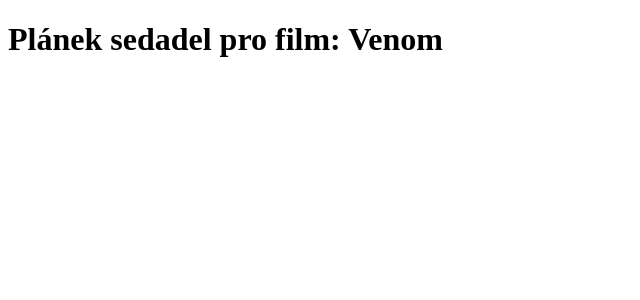
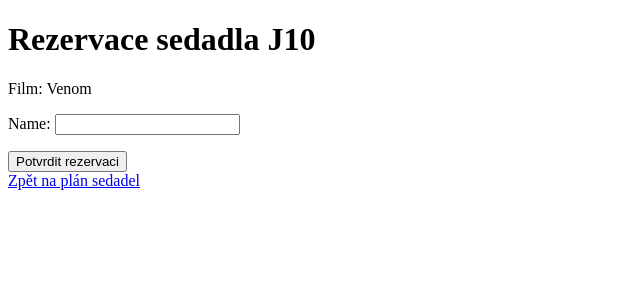
Before and after one commit to TyWieszJak/kino_aplikace, a Django app: page /movie/1/seats/4/reserve/ in a window 1280 px wide. Shown: the top 300 px of the page, without its empty margins (0-640 px from the left). Run offline with Django 5.2, Linux system fonts and the light colour scheme; data comes from the database, SQL or seed files in the repository; both versions use the stored data as it was after the commit.

Commit message:
new seat plan and reservation.

```diff
--- a/kino_aplikace/rezervace/apps.py
+++ b/kino_aplikace/rezervace/apps.py
@@ -4,6 +4,3 @@
 class RezervaceConfig(AppConfig):
     default_auto_field = 'django.db.models.BigAutoField'
     name = 'rezervace'
-
-    def ready(self):
-        import rezervace.signals
--- a/kino_aplikace/rezervace/forms.py
+++ b/kino_aplikace/rezervace/forms.py
@@ -3,7 +3,7 @@
 
 
 class ReservationForm(forms.ModelForm):
-    seat = forms.ModelChoiceField(queryset=Seat.objects.filter(is_reserved=False), empty_label="Vyberte místo", widget=forms.Select())
+
     class Meta:
         model = Reservation
         fields = ['name' ]#'movie', 'seat', 'number_of_seats'
--- a/kino_aplikace/rezervace/static/css/seat_plan.css
+++ b/kino_aplikace/rezervace/static/css/seat_plan.css
@@ -1,62 +1,103 @@
-/* Tabulka plánu sedadel */
-.seating-plan {
-    display: table;
-    margin: 0 auto;
+
+
+ body {
+            font-family: Arial, sans-serif;
+            margin: 0;
+            padding: 0;
+            background-color: #f4f4f4;
         }
 
-/* Styl pro sedadla */
-.seating-plan .seat {
+        header {
+            background-color: #333;
+            color: white;
+            text-align: center;
+            padding: 10px;
+        }
+
+        h1, h2, h3 {
+            color: #333;
+        }
+
+        /* Styly pro plánek sedadel */
+        table {
+            margin: 20px auto;
+            border-collapse: collapse;
+            width: 80%;
+        }
+
+        table td {
             width: 30px;
             height: 30px;
-    border: 1px solid #ccc;
-
-    justify-content: center;
-    align-items: center;
-    cursor: pointer; /* Přidáme kurzor jako ukazatel pro interaktivní sedadla */
-}
-
-/* Styl pro dostupná sedadla */
-.seating-plan .seat.available button {
-    width: 100%;
-    height: 100%;
-    background-color: #4CAF50; /* Zelená */
-    color: white;
-    border: none;
+            text-align: center;
+            border: 1px solid #ddd;
             font-size: 14px;
             cursor: pointer;
         }
 
-/* Styl pro rezervovaná sedadla */
-.seating-plan .seat.reserved {
-    background-color: #f44336; /* Červená */
-    color: white;
-    display: flex;
-    justify-content: center;
-    align-items: center;
+        table td.available {
+            background-color: #90ee90;
         }
 
-/* Tlačítka pro rezervaci */
-button {
-    width: 100%;
-    height: 100%;
-    border: none;
-    background-color: #4CAF50; /* Zelená */
+        table td.reserved {
+            background-color: #ff6347;
             color: white;
-    font-size: 12px;
-    cursor: pointer;
+            cursor: not-allowed;
         }
 
-button:focus {
-    outline: none; /* Odstraní okraje při zaměření na tlačítko */
+        table td a {
+            text-decoration: none;
+            color: black;
         }
 
-/* Pro sedadla, která nejsou dostupná */
-.seating-plan .seat.unavailable {
-    background-color: #e0e0e0; /* Světle šedá pro nedostupná sedadla */
-    color: #aaa; /* Světle šedý text */
+        table td a:hover {
+            text-decoration: underline;
         }
 
-.seat button {
-    pointer-events: auto; /* Umožní klikání na tlačítka */
-    cursor: pointer; /* Ukáže ručičku při najetí na tlačítko */
+        /* Styly pro formulář */
+        form {
+            background-color: white;
+            padding: 20px;
+            margin: 20px auto;
+            border-radius: 8px;
+            width: 50%;
+            box-shadow: 0 2px 10px rgba(0, 0, 0, 0.1);
         }
+
+        form input[type="text"], form input[type="number"] {
+            width: 100%;
+            padding: 10px;
+            margin: 10px 0;
+            border: 1px solid #ddd;
+            border-radius: 4px;
+        }
+
+        form button {
+            background-color: #4CAF50;
+            color: white;
+            padding: 10px 20px;
+            border: none;
+            border-radius: 4px;
+            cursor: pointer;
+            font-size: 16px;
+        }
+
+        form button:hover {
+            background-color: #45a049;
+        }
+
+        /* Chyby ve formuláři */
+        p.error {
+            color: red;
+            font-weight: bold;
+        }
+
+        /* Odkaz na návrat na plán sedadel */
+        a {
+            text-decoration: none;
+            color: #333;
+            font-size: 16px;
+        }
+
+        a:hover {
+            text-decoration: underline;
+        }
--- a/kino_aplikace/rezervace/templates/reservation/movie_seats.html
+++ b/kino_aplikace/rezervace/templates/reservation/movie_seats.html
@@ -1,43 +1,43 @@
+
 <!DOCTYPE html>
-<html lang="en">
+<html lang="cs">
 <head>
     {% load static %}
     <meta charset="UTF-8">
-    <meta name="viewport" content="width=device-width, initial-scale=1.0">
-    <title>Plánek sedadel pro film: {{ movie.title }}</title>
+    <title>Rezervace sedadla</title>
     <link rel="stylesheet" href="{% static 'css/seat_plan.css' %}">
 </head>
 <body>
-    {% load seating_tags %}
+    <h1>Rezervace sedadla {{ seat.row }}{{ seat.seat_column }}</h1>
+    <p>Film: {{ movie.title }}</p>
 
-    <h1>Plánek sedadel pro film: {{ movie.title }}</h1>
-    <pre>{{ seat_map|safe }}</pre> <!-- Přidáno pro debug -->
-    <table class="seating-plan">
-    {% for row in rows %}
+    <h2>Plánek sedadel</h2>
+    <table>
+
+        {% for row_seats in seat_map %}
             <tr>
-            {% for column in columns %}
-                {% with seat=seat_map|get_item:row|stringformat:"s"|add:column %}
+                {% for seat in row_seats %}
+                    <td class="{% if seat and seat.is_reserved %}reserved{% else %}available{% endif %}">
                         {% if seat %}
-                        <td class="seat {% if seat.is_reserved %}reserved{% else %}available{% endif %}">
-                            <p>{{ seat.seat_number }}</p>
-                            <p>{{ seat.is_reserved }}</p>
-
                             {% if seat.is_reserved %}
-                                <span>{{ row }}{{ column }} (Obsazeno)</span>
+                                {{ seat.row }}{{ seat.seat_column }}<br>Obsazeno
                             {% else %}
-                                <form method="post" action="{% url 'reserve_seat' movie_id=movie.id seat_id=seat.id %}">
-                                    {% csrf_token %}
-                                    <button type="submit">{{ row }}{{ column }} (Rezervovat)</button>
-                                </form>
+                                <a href="{% url 'reserve_seat' movie_id=movie.id seat_id=seat.id %}">
+                                    {{ seat.row }}{{ seat.seat_column }}<br>Rezervovat
+                                </a>
+                            {% endif %}
+                        {% else %}
+                            Prázdné
                         {% endif %}
                     </td>
-                    {% else %}
-                        <td class="seat unavailable">{{ row }}{{ column }}</td>
-                    {% endif %}
-                {% endwith %}
                 {% endfor %}
             </tr>
         {% endfor %}
     </table>
+
+
+
+
+    <a href="{% url 'movie_seats' movie_id=movie.id %}">Zpět na plán sedadel</a>
 </body>
 </html>
--- /dev/null
+++ b/kino_aplikace/rezervace/templates/reservation/reserve_seat.html
@@ -0,0 +1,25 @@
+<!DOCTYPE html>
+<html lang="cs">
+<head>
+    {% load static %}
+    <meta charset="UTF-8">
+    <title>Rezervace sedadla</title>
+
+</head>
+<body>
+    <h1>Rezervace sedadla {{ seat.row }}{{ seat.seat_column }}</h1>
+    <p>Film: {{ movie.title }}</p>
+
+    {% if error %}
+        <p style="color: red;">{{ error }}</p>
+    {% endif %}
+    <form method="post">
+        {% csrf_token %}
+        {{ form.as_p }}
+        <button type="submit">Potvrdit rezervaci</button>
+    </form>
+
+
+    <a href="{% url 'movie_seats' movie_id=movie.id %}">Zpět na plán sedadel</a>
+</body>
+</html>
--- a/kino_aplikace/rezervace/urls.py
+++ b/kino_aplikace/rezervace/urls.py
@@ -11,4 +11,6 @@
     path('movie/<int:movie_id>/delete/', views.delete_movie, name='delete_movie'),
     #path('movie/<int:movie_id>/seats/', views.movie_seats, name='movie_seats'),
     path('movie/<int:movie_id>/seats/<int:seat_id>/reserve/', views.reserve_seat, name='reserve_seat'),
-         ]
+
+
+    ]
--- a/kino_aplikace/rezervace/views.py
+++ b/kino_aplikace/rezervace/views.py
@@ -54,42 +54,36 @@
         form = MovieForm()
 
     return render(request, 'reservation/add_film.html', {'form': form})
+
 def delete_movie(request, movie_id):
     movie = get_object_or_404(Movie, id=movie_id)
     movie.delete()
     return redirect('index')
 
 
-def generate_seat_map(seats):
-    # Předpokládejme, že sedadla mají vlastnosti 'row' a 'column'
-    # (pokud ne, můžete si upravit podle toho, jak máte definováno)
+def movie_seats(request, movie_id):
+    # Získání filmu podle ID
+    movie = get_object_or_404(Movie, id=movie_id)
+    # Získání všech sedadel pro tento film
+    seats = movie.seats.all()
+    # Definování řad (A až J)
+    rows = list(ascii_uppercase[:10])  # A až J
+    # Definování sloupců (1 až 10)
+    columns = list(range(1, 11))  # 1 až 10
 
-    seat_map = {}
+    # Generování plánu sedadel
+    seat_map = [[None for _ in columns] for _ in rows]
+    for seat in seats:
+        row_index = rows.index(seat.row)
+        column_index = columns.index(seat.seat_column)
+        seat_map[row_index][column_index] = seat
 
-    for seat in seats:
-        # Vytvoří klíč pro každé sedadlo kombinací řady a sloupce
-        # Například 'A1', 'B2', 'C3' atd.
-        seat_key = f"{seat.row}{seat.column}"
-        seat_map[seat_key] = seat  # Přiřazení sedadla do mapy
-
-    return seat_map
-
-def movie_seats(request, movie_id):
-    movie = Movie.objects.get(id=movie_id)
-    seats = Seat.objects.filter(movie=movie)
-    rows = ['A', 'B', 'C','D',"E","F","G","H","J"]  # Příklad řad
-    columns = range(1, 11)  # Příklad sloupců (1-10)
-    seat_map = generate_seat_map(seats)
-    # Mapování sedadel podle řady a sloupce
-
-
-    #print(seat_map)  # Debug výstup, který ukáže obsah seat_map
-
+    # Vždy vrátit render
     return render(request, 'reservation/movie_seats.html', {
         'movie': movie,
         'seat_map': seat_map,
         'rows': rows,
-        'columns': columns,
+        'columns': columns
     })
 
 def success(request):
@@ -97,28 +91,47 @@
 
 
 def reserve_seat(request, movie_id, seat_id):
+    # Získání filmu a sedadla podle ID
     movie = get_object_or_404(Movie, id=movie_id)
     seat = get_object_or_404(Seat, id=seat_id)
 
+    if seat.is_reserved:
+        return redirect('movie_seats', movie_id=movie.id)
 
-    # Pokud je sedadlo již rezervováno, přesměruj na jinou stránku nebo zobraz chybovou hlášku.
-    if seat.is_reserved:
-        return redirect('movie_seats', movie_id=movie.id)  # Příklad přesměrování na stránku s plánem sedadel
-
-    # Pokud ještě není rezervováno, rezervuj sedadlo
-    seat.is_reserved = True
-    seat.save()
-
-    # Vytvoření rezervace (pokud je potřeba)
-    if request.method == "POST":
-        reservation_form = ReservationForm(request.POST)
-        if reservation_form.is_valid():
-            reservation = reservation_form.save(commit=False)
+    if request.method == 'POST':
+        form = ReservationForm(request.POST)
+        if form.is_valid():
+            # Vytvoření rezervace
+            reservation = form.save(commit=False)
             reservation.movie = movie
             reservation.seat = seat
+            reservation.number_of_seats = 1
             reservation.save()
-            return redirect('success')  # Přesměrování na stránku s potvrzením úspěchu
+
+            # Aktualizujte stav sedadla
+            seat.is_reserved = True
+            seat.save()
+
+            return redirect('movie_seats', movie_id=movie.id)
+
     else:
-        reservation_form = ReservationForm()
+        form = ReservationForm()
 
-    return render(request, 'reservation/movie_seats.html', {'movie': movie, 'seat': seat, 'reservation_form': reservation_form})
+    # Předání všech potřebných dat do šablony
+    rows = list(ascii_uppercase[:10])  # A-J řady
+    columns = list(range(1, 11))  # Sloupce 1-10
+
+    # Vytvoření plánu sedadel pro zobrazení
+    seat_map = [[None for _ in columns] for _ in rows]
+    seats = movie.seats.all()
+    for seat in seats:
+        row_index = rows.index(seat.row)
+        column_index = columns.index(seat.seat_column)
+        seat_map[row_index][column_index] = seat
+
+    return render(request, 'reservation/reserve_seat.html', {
+        'movie': movie,
+        'seat': seat,
+        'seat_map': seat_map,  # Posíláme celý plán sedadel
+        'form': form
+    })
```
Also changed, not shown: kino_aplikace/rezervace/templates/reservation/reservation.html (+5 -16 lines), kino_aplikace/db.sqlite3. Lines whose indentation alone changed are shown as unchanged.
